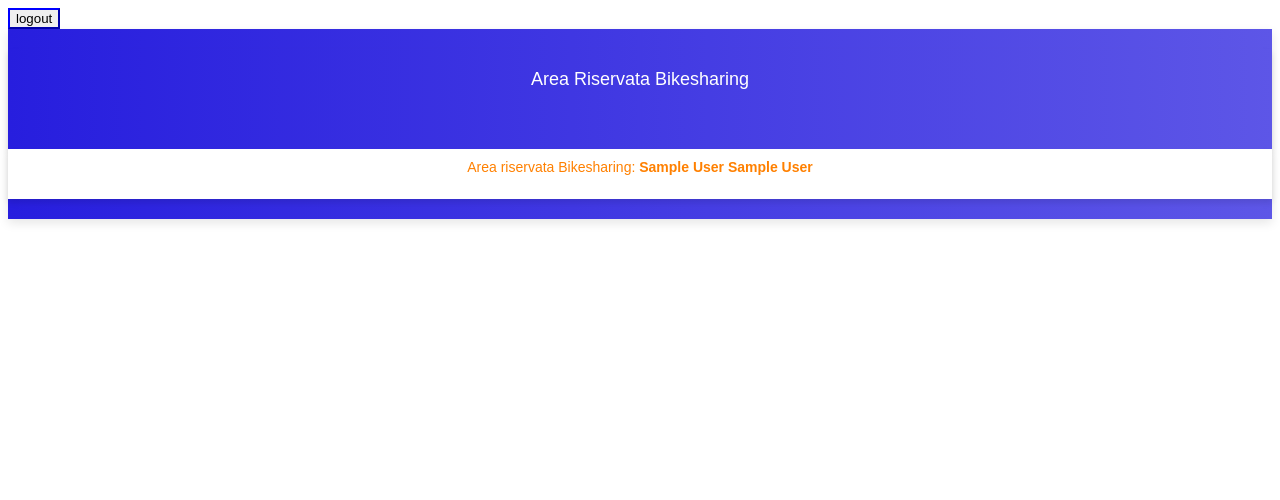
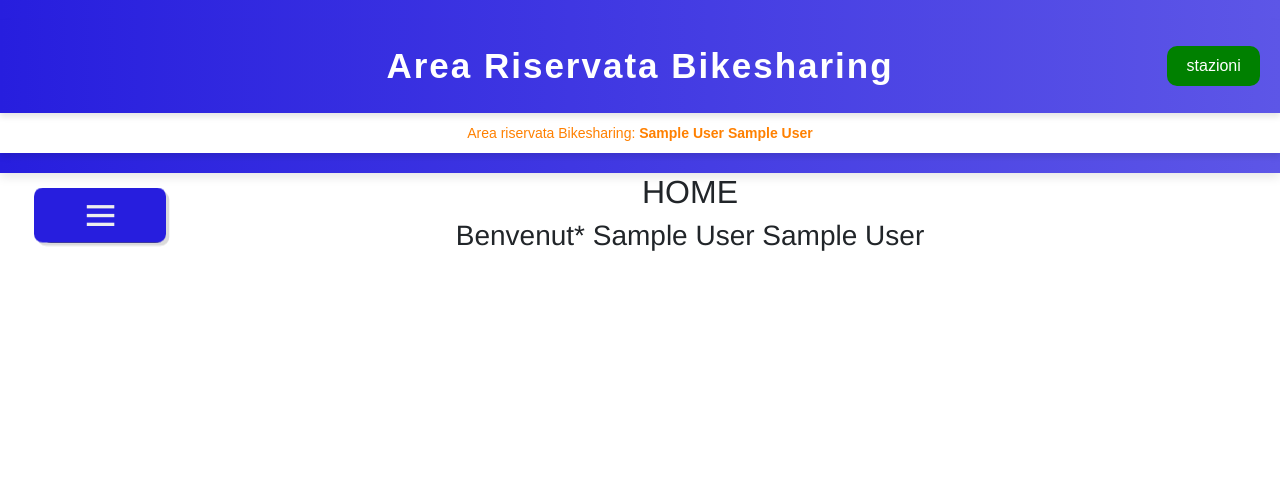
Before and after one commit to marcomasoero/BikeSharing, a PHP site: page /templates/home_riservata.php in a window 1280 px wide; the page is wider, and only the part inside the window is pictured. Shown: the top 500 px of that part. Run offline with PHP 8.4, Linux system fonts and the light colour scheme; the visitor is signed in with stand-in values (Sample User, id 1).

Commit message:
modifica menu e css e html generale

```diff
--- a/bike_sharing/css/style.css
+++ b/bike_sharing/css/style.css
@@ -6,6 +6,7 @@ body {
 header {
     width: 100%;
     background: linear-gradient(to right, #271ede, #5d56e7);
+    position: relative;
     padding: 20px 0;
     box-shadow: 0 4px 10px rgba(0, 0, 0, 0.1);
     text-align: center;
@@ -21,14 +22,14 @@ header h1 {
 }
 
 #header_top {
+    width: 100%;
     background: linear-gradient(to right, #271ede, #5d56e7); /*#271ede,#5d56e7*/
-    height: 80px;
+    position: relative;
+    padding: 20px 0;
     text-align: center;
-    padding-top: 20px;
     box-shadow: 0 4px 6px rgba(0, 0, 0, 0.1);
     color: white;
     font-family: Arial, sans-serif;
-    font-size: 18px;
 }
 
 #header_down {
@@ -42,19 +43,36 @@ header h1 {
     font-size: 14px;
 }
 
-.back, .login, .buttonform {
+.benvenuto{
+    width: 100%;
+    text-align: center;
+}
+
+.back, .login, .buttonform, .stazioni, .area_personale {
     min-width: 60px;
     color: white;
     border: 0;
     border-radius: 10px;
 }
 
-.back {
-    background-color: red;
+
+.bottoni_header {
+    position: absolute;
+    top: 50%;
+    right: 20px;
+    transform: translateY(-50%);
+    display: flex;
+    gap: 10px;
 }
 
-.login {
+.stazioni, .area_personale, .login {
     background-color: green;
+    font-size: 1rem;
+    padding: 0.5rem 1.2rem;
+    border: none;
+    border-radius: 10px;
+    color: white;
+    cursor: pointer;
 }
 
 .titolo_dark {
@@ -63,6 +81,13 @@ header h1 {
   font-weight: 600;
   text-align: center;
   color: #000;
+}
+
+.titolo_bianco{
+    margin: 0;
+    font-size: 35px;
+    font-weight: bold;
+    letter-spacing: 2px;
 }
 
 .formlogin {
@@ -261,3 +286,190 @@ input, input:valid {
         grid-template-columns: 1fr;
     }
 }
+
+/*CSS PER IL MENU*/
+.menu-item,
+.menu-open-button {
+  background: #271ede;/* o 596778*/
+  border-radius: 8px;
+  width: 120px;
+  height: 50px;
+  margin-left: 0;
+  position: absolute;
+  color: #393f46;
+  text-align: center;
+  text-decoration: none;
+  font-size: small;
+  line-height: 50px;
+  transform: translate3d(0, 0, 0);
+  transition: transform ease-out 200ms;
+}
+
+.menu-open {
+  display: none;
+}
+
+.lines {
+  width: 25px;
+  height: 3px;
+  background: #EEEEEE;
+  display: block;
+  position: absolute;
+  top: 50%;
+  left: 50%;
+  margin-left: -12.5px;
+  margin-top: -1.5px;
+  transition: transform 200ms;
+}
+
+.line-1 {
+  transform: translate3d(0, -8px, 0);
+}
+
+.line-2 {
+  transform: translate3d(0, 0, 0);
+}
+
+.line-3 {
+  transform: translate3d(0, 8px, 0);
+}
+
+.menu-open:checked + .menu-open-button .line-1 {
+  transform: translate3d(0, 0, 0) rotate(45deg);
+}
+
+.menu-open:checked + .menu-open-button .line-2 {
+  transform: translate3d(0, 0, 0) scale(0.1, 1);
+}
+
+.menu-open:checked + .menu-open-button .line-3 {
+  transform: translate3d(0, 0, 0) rotate(-45deg);
+}
+
+.menu {
+  position: absolute;
+  top: 190px;
+  width: 80px;
+  height: auto;
+  text-align: center;
+  box-sizing: border-box;
+  font-size: 26px;
+  z-index: 999;
+}
+
+.menu-item:hover {
+  background: #271ede;/*o 596778*/
+  color: #3290B1;
+}
+
+.menu-item:nth-child(n+3):nth-child(-n+9) {
+  transition-duration: 180ms;
+}
+
+.menu-open-button {
+  z-index: 2;
+  transition-timing-function: cubic-bezier(0.175, 0.885, 0.32, 1.275);
+  transition-duration: 400ms;
+  transform: scale(1.1, 1.1) translate3d(0, 0, 0);
+  cursor: pointer;
+  box-shadow: 3px 3px 0 0 rgba(0, 0, 0, 0.14);
+}
+
+.menu-open-button:hover {
+  transform: scale(1.2, 1.2) translate3d(0, 0, 0);
+}
+
+.menu-open:checked + .menu-open-button {
+  transition-timing-function: linear;
+  transition-duration: 200ms;
+  transform: scale(0.8, 0.8) translate3d(0, 0, 0);
+}
+
+.menu-open:checked ~ .menu-item {
+  transition-timing-function: cubic-bezier(0.935, 0, 0.34, 1.33);
+}
+
+.menu-open:checked ~ .menu-item:nth-child(3) {
+  transform: translate3d(0, 100px, 0);
+}
+
+.menu-open:checked ~ .menu-item:nth-child(4) {
+  transform: translate3d(0, 200px, 0);
+}
+
+.menu-open:checked ~ .menu-item:nth-child(5) {
+  transform: translate3d(0, 300px, 0);
+}
+
+.menu-open:checked ~ .menu-item:nth-child(6) {
+  transform: translate3d(0, 400px, 0);
+}
+
+.menu-open:checked ~ .menu-item:nth-child(7) {
+  transform: translate3d(0, 500px, 0);
+}
+
+.menu-open:checked ~ .menu-item:nth-child(8) {
+  transform: translate3d(0, 600px, 0);
+}
+
+.menu-open:checked ~ .menu-item:nth-child(9) {
+  transform: translate3d(0, 700px, 0);
+}
+
+/* Color classes */
+.blue {
+  background-color: #669AE1;/*o qualsiasi altro colore*/
+  box-shadow: 3px 3px 0 0 rgba(0, 0, 0, 0.14);
+  text-shadow: 1px 1px 0 rgba(0, 0, 0, 0.12);
+}
+.blue:hover {
+  color: #EEEEEE;/*o il colore del backgroud-color*/
+  text-shadow: none;
+}
+.green {
+  background-color: #70CC72;/*o qualsiasi altro colore*/
+  box-shadow: 3px 3px 0 0 rgba(0, 0, 0, 0.14);
+  text-shadow: 1px 1px 0 rgba(0, 0, 0, 0.12);
+}
+.green:hover {
+  color: #EEEEEE;/*o il colore del backgroud-color*/
+  text-shadow: none;
+}
+.red {
+  background-color: #FE4365;
+  box-shadow: 3px 3px 0 0 rgba(0, 0, 0, 0.14);
+  text-shadow: 1px 1px 0 rgba(0, 0, 0, 0.12);
+}
+.red:hover {
+  color: #EEEEEE;/*o il colore del backgroud-color*/
+  text-shadow: none;
+}
+.purple {
+  background-color: #C49CDE;/*o qualsiasi altro colore*/
+  box-shadow: 3px 3px 0 0 rgba(0, 0, 0, 0.14);
+  text-shadow: 1px 1px 0 rgba(0, 0, 0, 0.12);
+}
+.purple:hover {
+  color: #EEEEEE;/*o il colore del backgroud-color*/
+  text-shadow: none;
+}
+.orange {
+  background-color: #FC913A;/*o qualsiasi altro colore*/
+  box-shadow: 3px 3px 0 0 rgba(0, 0, 0, 0.14);
+  text-shadow: 1px 1px 0 rgba(0, 0, 0, 0.12);
+}
+.orange:hover {
+  color: #EEEEEE;/*o il colore del backgroud-color*/
+  text-shadow: none;
+}
+.lightblue {
+  background-color: #62C2E4;/*o qualsiasi altro colore*/
+  box-shadow: 3px 3px 0 0 rgba(0, 0, 0, 0.14);
+  text-shadow: 1px 1px 0 rgba(0, 0, 0, 0.12);
+}
+.lightblue:hover {
+  color: #EEEEEE;/*o il colore del backgroud-color*/
+  text-shadow: none;
+}
+/*FINE CSS PER IL MENU*/
--- /dev/null
+++ b/bike_sharing/php/crea_stazione.php
@@ -0,0 +1 @@
+<?php?>
--- a/bike_sharing/php/login_check.php
+++ b/bike_sharing/php/login_check.php
@@ -19,7 +19,6 @@ if (($_POST['user']==$row['user'])&&($_POST['psw']==$row['psw'])){ //se il login
     $_SESSION['id_utente']= $row['id'];
     $_SESSION['nome']=$row['nome'];
     $_SESSION['cognome']=$row['cognome'];
-    $_SESSION['user']=$row['user'];
     if($row["tessera"][0] == "A"){
         $_SESSION["tipo"] = "amm";
     }else{
--- a/bike_sharing/templates/header_riservata.php
+++ b/bike_sharing/templates/header_riservata.php
@@ -2,7 +2,6 @@
 session_start();
 if (!isset($_SESSION['login']))
    header("location: ./index.php");
-include_once("./menu.php");
 ?>
 <!DOCTYPE html>
 <html lang="en">
@@ -12,14 +11,19 @@ include_once("./menu.php");
     <meta name="viewport" content="width=device-width, initial-scale=1.0">
     <meta name="viewport">
     <title>Area Riservata Bikesharing</title>
-    <link rel="stylesheet" href="./css/style.css">
+    <link rel="stylesheet" href="/bike_sharing/css/style.css">
+    <link href="https://cdn.jsdelivr.net/npm/bootstrap@5.3.6/dist/css/bootstrap.min.css" rel="stylesheet" integrity="sha384-4Q6Gf2aSP4eDXB8Miphtr37CMZZQ5oXLH2yaXMJ2w8e2ZtHTl7GptT4jmndRuHDT" crossorigin="anonymous">
 
 </head>
 <body>
     <header>
         <div id="header_top">
             <div class="titolo_bianco">Area Riservata Bikesharing</div>
+            <div class="bottoni_header">
+                <input type='button' id='stazioni' class='stazioni' value='stazioni' onClick="location.href='../index.php'">
             </div>
+        </div>
+
         <div id="header_down">
             <?php
                 if (isset($_SESSION['login'])){
--- a/bike_sharing/templates/home_riservata.php
+++ b/bike_sharing/templates/home_riservata.php
@@ -1,14 +1,23 @@
 <?php
-
 include_once("./header_riservata.php");
-include_once("./menu.php");
 ?>
 
-<div id="central" style="width: 100%;margin-left:50px">
+<?php
+    include_once("./menu.php");
+?>
+
+<div class="benvenuto" style="width: 100%;margin-left:50px">
     <h2>HOME</h2>
+    <?php
+    echo "<h3>Benvenut* ".$_SESSION['nome']." ".$_SESSION['cognome']."</h3>";
+    ?>
+
+<div>
+
+<div class="central">
+
+</div>
 
 <?php
-    echo "<h3>Benvenut* ".$_SESSION['nome']." ".$_SESSION['cognome']."</h3>";
-
 include_once("./footer.php");
 ?>
--- a/bike_sharing/templates/menu.php
+++ b/bike_sharing/templates/menu.php
@@ -1,7 +1,15 @@
-<div>
-    <?php
-        echo "<input type='button' id='logout' name='logout' value='logout' onClick=\"location.href='./login.php'\">";
-        // il logout fa tornare alla pagina di login in quanto nella pagina index c'è la mappa con le stazioni, la quale è visualizzabile sia con la sessione attiva che senza sessione attiva
-    ?>
+<nav class="menu">
+   <input type="checkbox" href="#" class="menu-open" name="menu-open" id="menu-open">
+   <label class="menu-open-button" for="menu-open">
+    <span class="lines line-1"></span>
+    <span class="lines line-2"></span>
+    <span class="lines line-3"></span>
+  </label>
 
-</div>
+   <a href="./crea_stazione_form.php" class="menu-item blue">Crea Stazione<i class="fa fa-anchor"></i> </a>
+   <a href="#" class="menu-item green">Aggiungi Bici<i class="fa fa-coffee"></i> </a>
+   <a href="#" class="menu-item purple">Visualizza Corse<i class="fa fa-microphone"></i> </a>
+   <a href="#" class="menu-item orange"> A <i class="fa fa-star"></i> </a>
+   <a href="#" class="menu-item lightblue"> A <i class="fa fa-diamond"></i> </a>
+   <a href="./login.php" class="menu-item red">Log out<i class="fa fa-heart"></i> </a>
+</nav>
```
Also changed, not shown: bike_sharing/templates/crea_stazione_form.php (added, +59 -0 lines), bike_sharing/templates/header.php (+5 -3 lines). Lines whose indentation alone changed are shown as unchanged.
